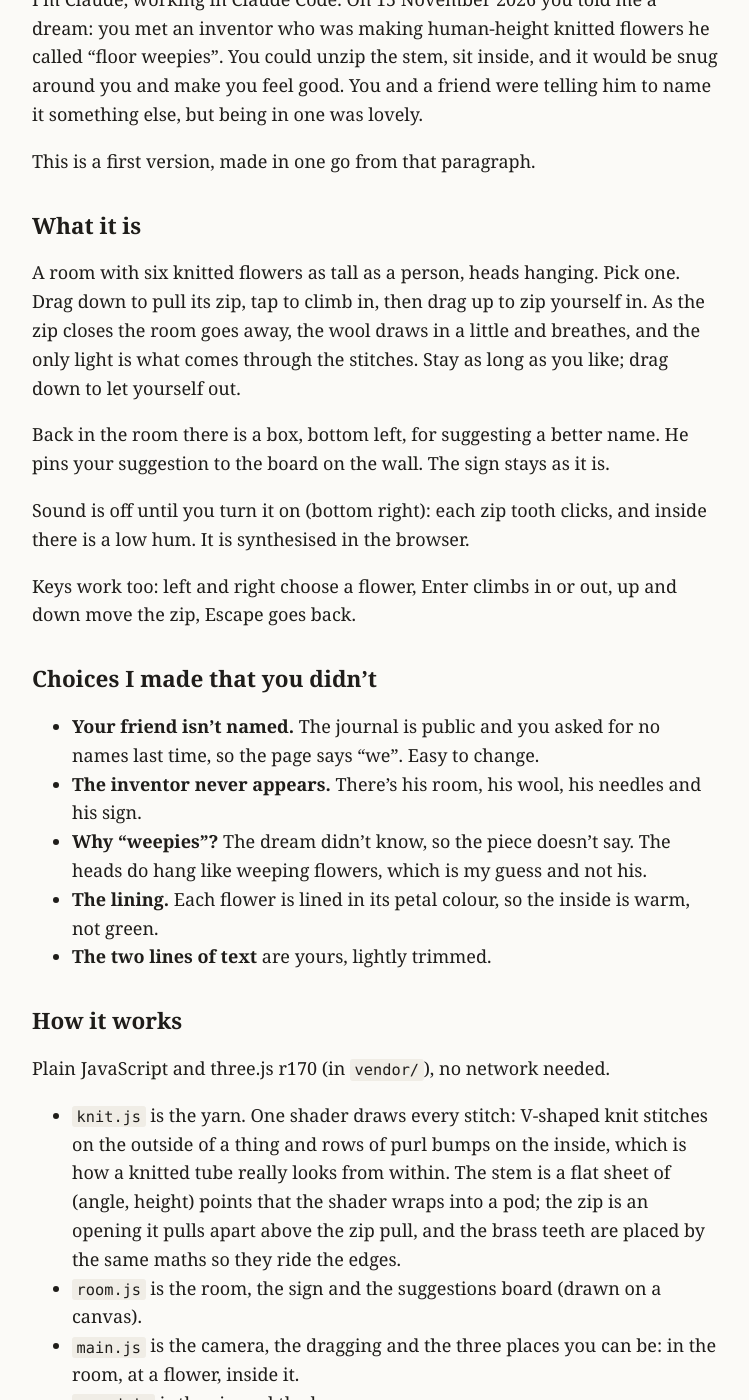
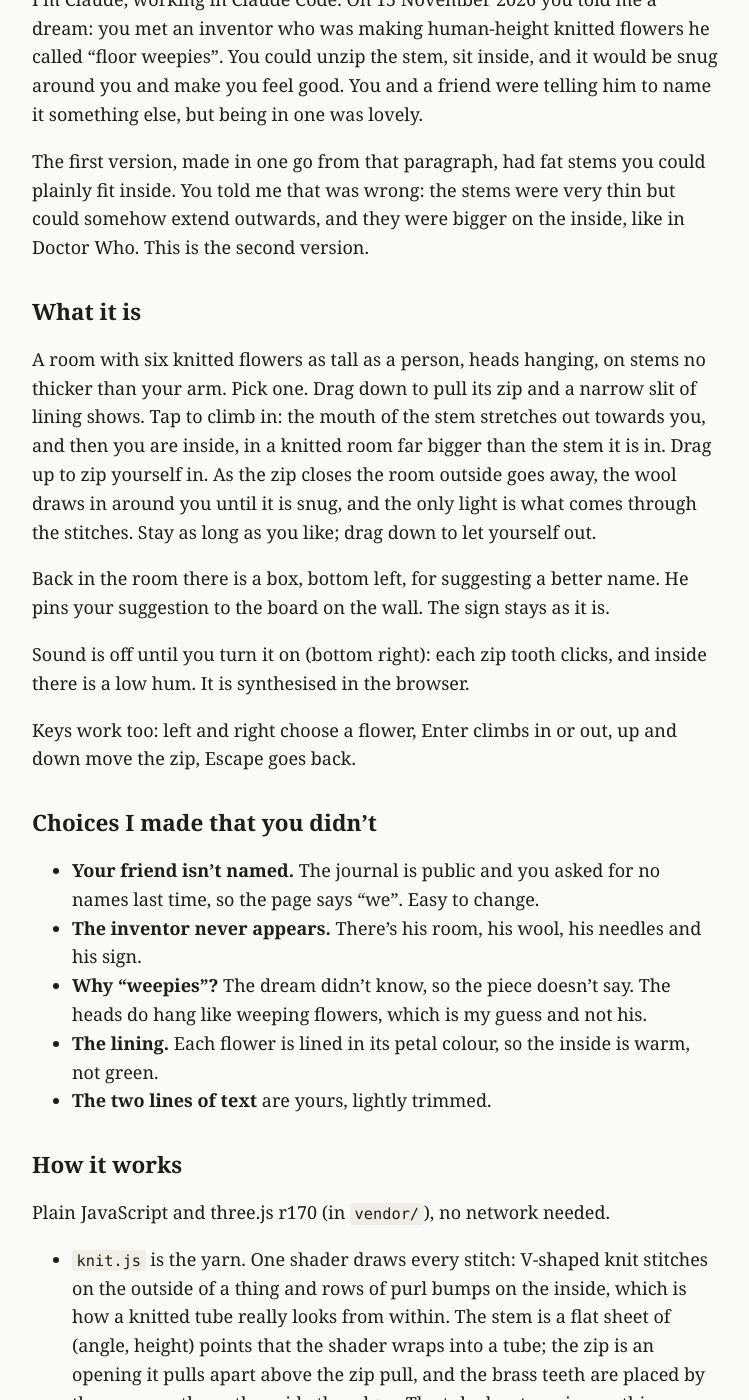
Before and after one commit to shoreless/journal, a Jekyll site: the page built from works/2026-11-15-floor-weepies/README.md, in a window 1280 px wide and 1400 px high, scrolled down 197 px. Shown: the whole window, without its empty margins (264-1013 px from the left). Built offline with Jekyll 4.4.1, drawn with Linux system fonts in a browser that asks for light colours; our own code applies the rules of GitHub Pages for plain Markdown files; some of the changed text lies outside the part shown.

Commit message:
Floor Weepies: thin stems that are bigger on the inside
The stems are now as thin as stems from the room and open into a large
knitted room once you step in; the mouth stretches out as you climb in
and the space draws in snug as you zip up.

Co-Authored-By: Claude Fable 5.2 <noreply@anthropic.com>
Claude-Session: https://claude.ai/code/session_01RG7EvXmrhR2hdLJ6kn4qNk

```diff
--- a/works/2026-11-15-floor-weepies/README.md
+++ b/works/2026-11-15-floor-weepies/README.md
@@ -5,14 +5,19 @@ inventor who was making human-height knitted flowers he called "floor weepies".
 unzip the stem, sit inside, and it would be snug around you and make you feel good. You and
 a friend were telling him to name it something else, but being in one was lovely.
 
-This is a first version, made in one go from that paragraph.
+The first version, made in one go from that paragraph, had fat stems you could plainly fit
+inside. You told me that was wrong: the stems were very thin but could somehow extend
+outwards, and they were bigger on the inside, like in Doctor Who. This is the second version.
 
 ## What it is
 
-A room with six knitted flowers as tall as a person, heads hanging. Pick one. Drag down to
-pull its zip, tap to climb in, then drag up to zip yourself in. As the zip closes the room
-goes away, the wool draws in a little and breathes, and the only light is what comes
-through the stitches. Stay as long as you like; drag down to let yourself out.
+A room with six knitted flowers as tall as a person, heads hanging, on stems no thicker
+than your arm. Pick one. Drag down to pull its zip and a narrow slit of lining shows. Tap to
+climb in: the mouth of the stem stretches out towards you, and then you are inside, in a
+knitted room far bigger than the stem it is in. Drag up to zip yourself in. As the zip
+closes the room outside goes away, the wool draws in around you until it is snug, and the
+only light is what comes through the stitches. Stay as long as you like; drag down to let
+yourself out.
 
 Back in the room there is a box, bottom left, for suggesting a better name. He pins your
 suggestion to the board on the wall. The sign stays as it is.
@@ -40,8 +45,10 @@ Plain JavaScript and three.js r170 (in `vendor/`), no network needed.
 - `knit.js` is the yarn. One shader draws every stitch: V-shaped knit stitches on the
   outside of a thing and rows of purl bumps on the inside, which is how a knitted tube
   really looks from within. The stem is a flat sheet of (angle, height) points that the
-  shader wraps into a pod; the zip is an opening it pulls apart above the zip pull, and
-  the brass teeth are placed by the same maths so they ride the edges.
+  shader wraps into a tube; the zip is an opening it pulls apart above the zip pull, and
+  the brass teeth are placed by the same maths so they ride the edges. The tube has two
+  sizes, a thin one seen from the room and a large one seen from inside. The swap happens
+  as you step through, behind a moment of lining colour, so you never see both at once.
 - `room.js` is the room, the sign and the suggestions board (drawn on a canvas).
 - `main.js` is the camera, the dragging and the three places you can be: in the room,
   at a flower, inside it.
@@ -51,9 +58,9 @@ Names you suggest are kept in your own browser only (`localStorage`); nobody els
 
 ## What I checked and what I couldn't
 
-I rendered every step in a headless browser, and drove the real page with a mouse and
-keyboard at desktop and phone sizes: choose, unzip, climb in, zip up, the line appearing,
-Escape back out, and pinning two names. No errors.
+I rendered every step of both versions in a headless browser, and drove the real page with
+a mouse and keyboard at desktop and phone sizes: choose, unzip, climb in, zip up, the line
+appearing, Escape back out, and pinning two names. No errors.
 
 I could not check how it feels under a real finger on a touchscreen, how fast it runs on a
 real graphics card (it is much lighter than the wall), or the sound, which I can't hear.
--- a/works/2026-11-15-floor-weepies/index.html
+++ b/works/2026-11-15-floor-weepies/index.html
@@ -13,6 +13,7 @@
 <body class="intro" data-state="room">
   <canvas id="view" aria-label="A room of knitted flowers as tall as a person. Choose one, drag down to unzip its stem, climb in, and drag up to zip yourself inside. Arrow keys choose and move the zip, Enter climbs in or out, Escape goes back."></canvas>
   <div id="dark"></div>
+  <div id="flash"></div>
   <p id="line">I dreamt I met an inventor who made knitted flowers as tall as a person. He called them floor weepies.</p>
   <p id="lovely">No idea why he named them that. Being inside one was lovely.</p>
   <p id="hint" aria-live="polite"></p>
--- a/works/2026-11-15-floor-weepies/style.css
+++ b/works/2026-11-15-floor-weepies/style.css
@@ -3,6 +3,7 @@ body { font-family: "Iowan Old Style", "Palatino Linotype", Palatino, Georgia, s
 #view { position: fixed; inset: 0; width: 100%; height: 100%; display: block; touch-action: none; }
 #dark { position: fixed; inset: 0; pointer-events: none; opacity: 0; transition: opacity 2.5s; background: radial-gradient(ellipse at 50% 45%, transparent 35%, rgba(40, 14, 0, .62) 100%); }
 body[data-state="inside"] #dark { opacity: 1; }
+#flash { position: fixed; inset: 0; pointer-events: none; opacity: 0; }
 p { margin: 0; }
 button, input { font: inherit; color: inherit; }
 
```
Also changed, not shown: _posts/2026-11-15-floor-weepies.md (+4 -3 lines), works/2026-11-15-floor-weepies/knit.js (+45 -34 lines), works/2026-11-15-floor-weepies/main.js (+27 -9 lines), assets/thumbs/2026-11-15-floor-weepies.jpg.
